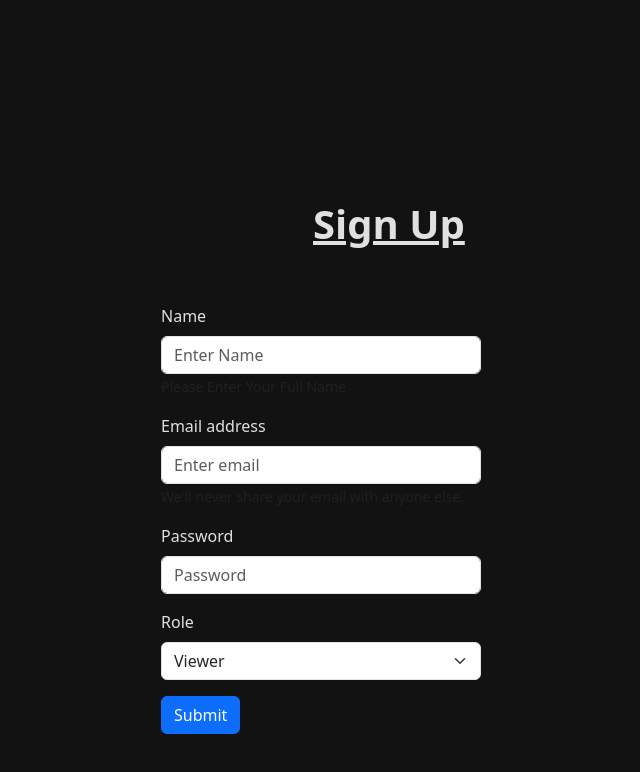
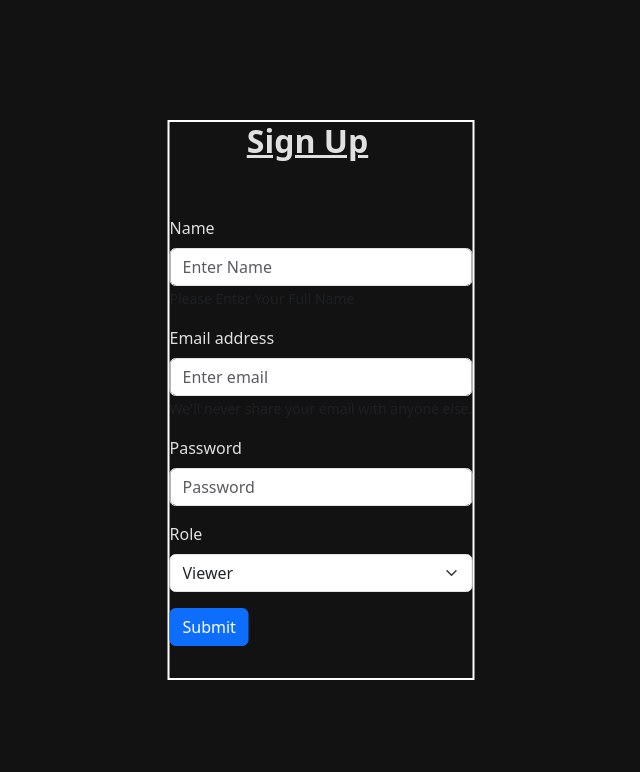
Before and after one commit to KK-Singh333/Voxify, a React (Vite) app in the folder frontend/: page /signup in a window 1280 px wide. Shown: the top 772 px of the page, without its empty margins (319-959 px from the left). Built offline with nearby package versions, Linux system fonts and the light colour scheme.

Commit message:
Update signup.css

```diff
--- a/frontend/src/pages/signup.css
+++ b/frontend/src/pages/signup.css
@@ -6,14 +6,24 @@
     position: absolute;
     left: 50%;
     top: 50%;
-    height: 50%;
-    width: 25%;
+    height: 35rem;
+    width: 20;
     transform: translate(-50%,-50%);
+    border: 2px solid white;
+    margin: 0 !important;
+    padding: 0 !important;
 
 }
 .signup-head{
-    transform: translate(9.5rem);
+    position: relative;
+    left: 25.5%;
     padding-bottom: 3rem;
     font-weight: 600;
     text-decoration-line: underline;
+    font-size: 2rem !important;
 }
+@media(max-width:400px){
+    .signup-head{
+        font-size: 1.5rem !important;
+    }
+}
```
